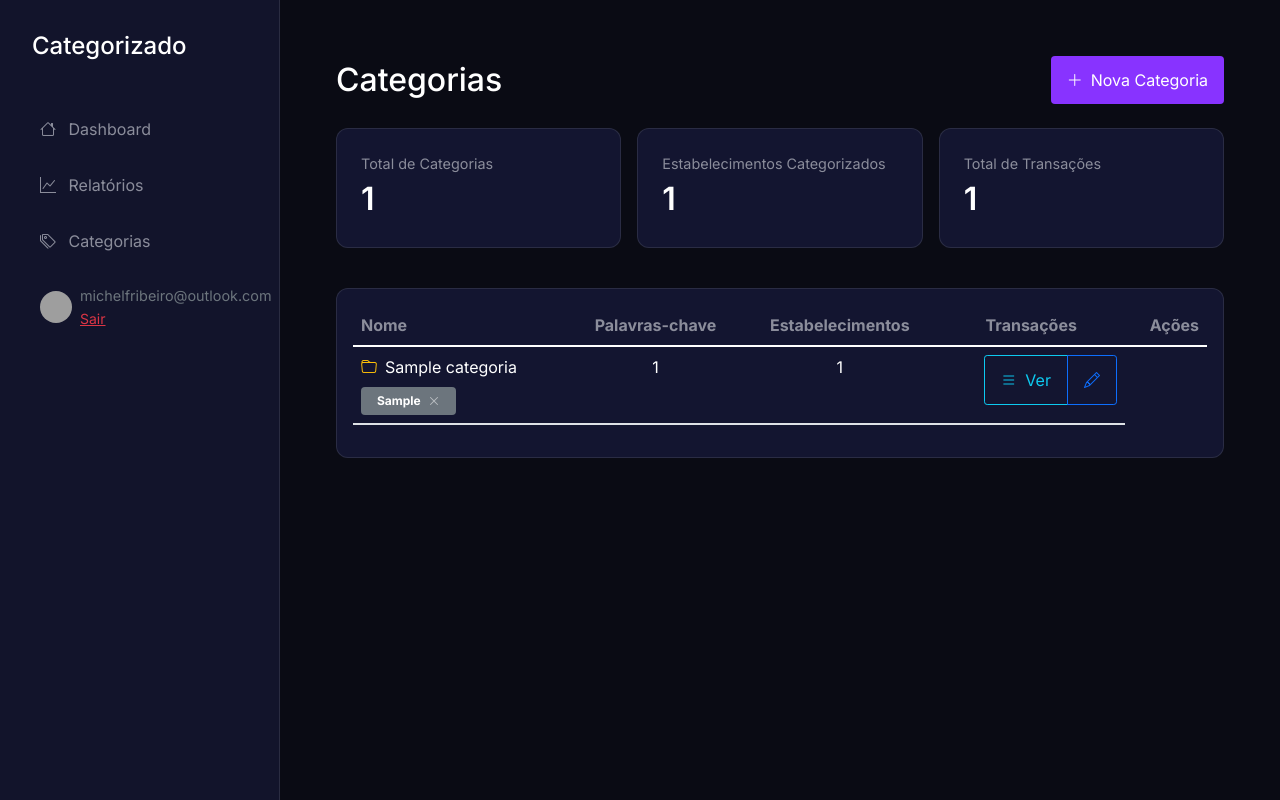
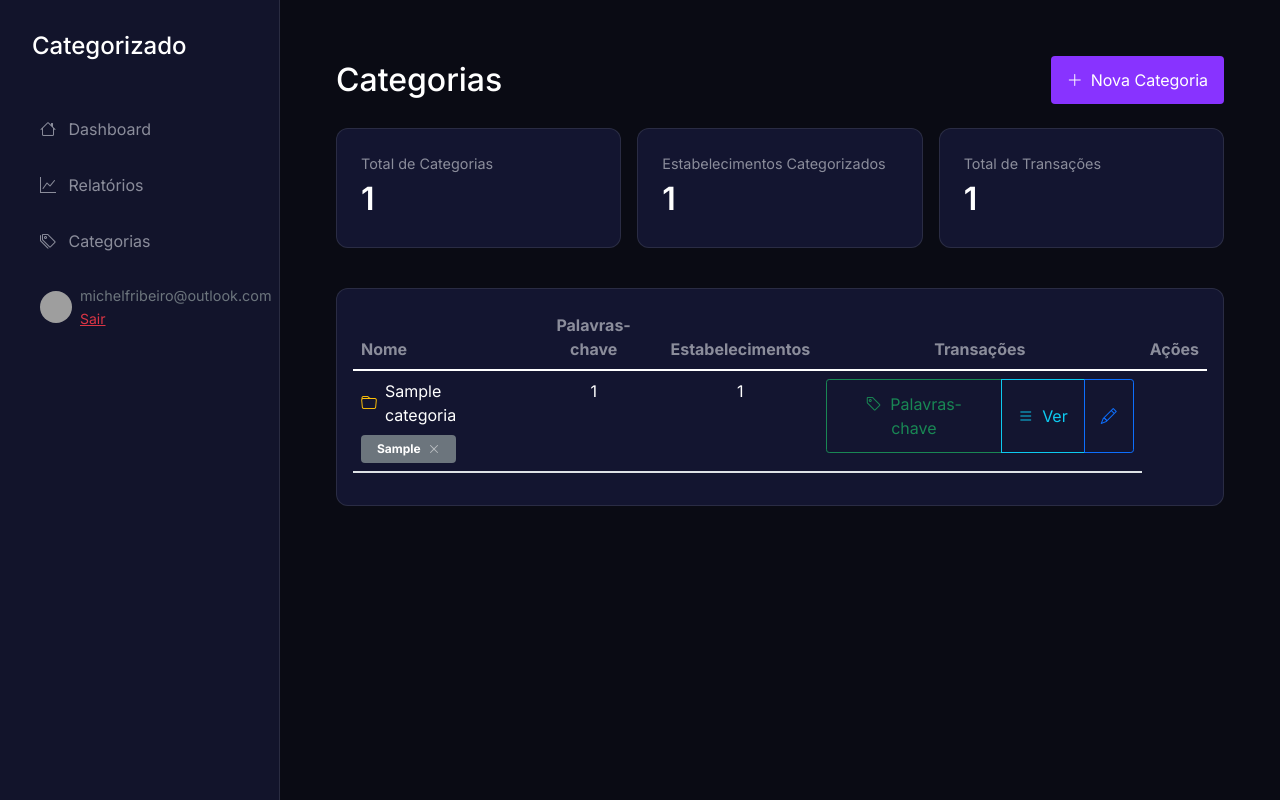
Before and after one commit to 1985michelfr/categorizado, a Flask app: page /categorias in a window 1280 px wide. Run offline with Flask 2, Linux system fonts and the light colour scheme; a user stored in the database is signed in; tables that the repository leaves empty hold one stand-in row (values such as "Sample post"); some libraries are stand-ins or nearby versions; grey boxes are pictures that could not be loaded.

Commit message:
Palavras chave e correcoes

```diff
--- a/app.py
+++ b/app.py
@@ -888,5 +888,13 @@ def remover_palavra_chave(palavra_id):
 
     return redirect(url_for('listar_categorias'))
 
+@app.template_filter('format_currency')
+def format_currency(value):
+    """Formata um valor numérico para moeda (R$)"""
+    try:
+        return f"{float(value):,.2f}".replace(",", "X").replace(".", ",").replace("X", ".")
+    except (ValueError, TypeError):
+        return "0,00"
+
 if __name__ == '__main__':
     app.run(debug=True)
--- a/templates/categorias.html
+++ b/templates/categorias.html
@@ -89,6 +89,13 @@ content %}
               </td>
               <td class="text-end">
                 <div class="btn-group">
+                  <button
+                    class="btn btn-sm btn-outline-success"
+                    onclick="adicionarPalavraChave('{{ info.categoria.id }}')"
+                  >
+                    <i class="bi bi-tag"></i>
+                    <span class="d-none d-md-inline ms-1">Palavras-chave</span>
+                  </button>
                   <button
                     class="btn btn-sm btn-outline-info"
                     data-bs-toggle="collapse"
--- a/templates/index.html
+++ b/templates/index.html
@@ -6,7 +6,7 @@ content %}
     <div class="col-12 col-sm-6 col-md-3">
       <div class="card stat-card">
         <div class="stat-label">Total de Gastos (12 meses)</div>
-        <div class="stat-value">R$ {{ total_12_meses|default('0.00') }}</div>
+        <div class="stat-value">R$ {{ total_12_meses|format_currency }}</div>
       </div>
     </div>
     <div class="col-12 col-sm-6 col-md-3">
```
